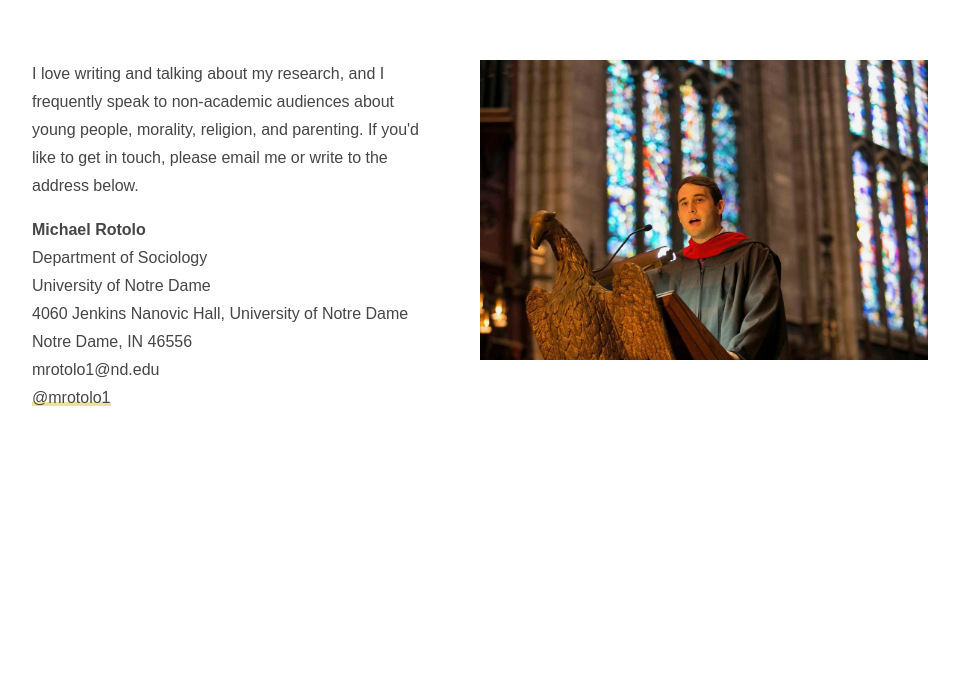
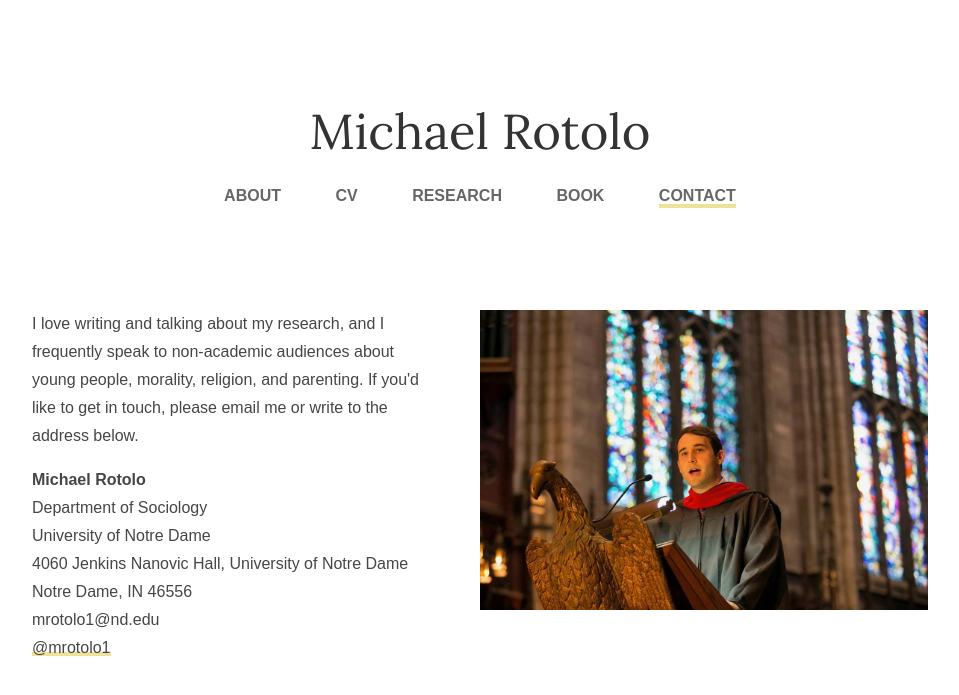
Before and after one commit to michaelrotolo/github.io, a Jekyll site: the page built from contact/index.html, in a window 1280 px wide. Shown: the top 695 px of the page, without its empty margins (160-1119 px from the left). Built offline with Jekyll 4.4.1, drawn with Linux system fonts in a browser that asks for light colours; some web fonts are replaced.

Commit message:
Update index.html

```diff
--- a/contact/index.html
+++ b/contact/index.html
@@ -2,7 +2,16 @@
 layout: default
 title: Contact | Michael Rotolo
 ---
-
+<nav>
+	<h1><a href="/">Michael Rotolo</a></h1>
+	<ul id="navbar">
+		<li><a href="/">About</a></li>
+		<li><a href="/cv">CV</a></li>
+		<li><a href="/research">Research</a></li>
+		<li><a href="/book">Book</a></li>
+		<li><a href="/contact/" class="current">Contact</a></li>
+	</ul>
+</nav>
 <div class="left-small">
 	<div class="blurb">
 		<p style="margin-top:0;">I love writing and talking about my research, and I frequently speak to non-academic audiences about young people, morality, religion, and parenting. If you'd like to get in touch, please email me or write to the address below.</p>
```
